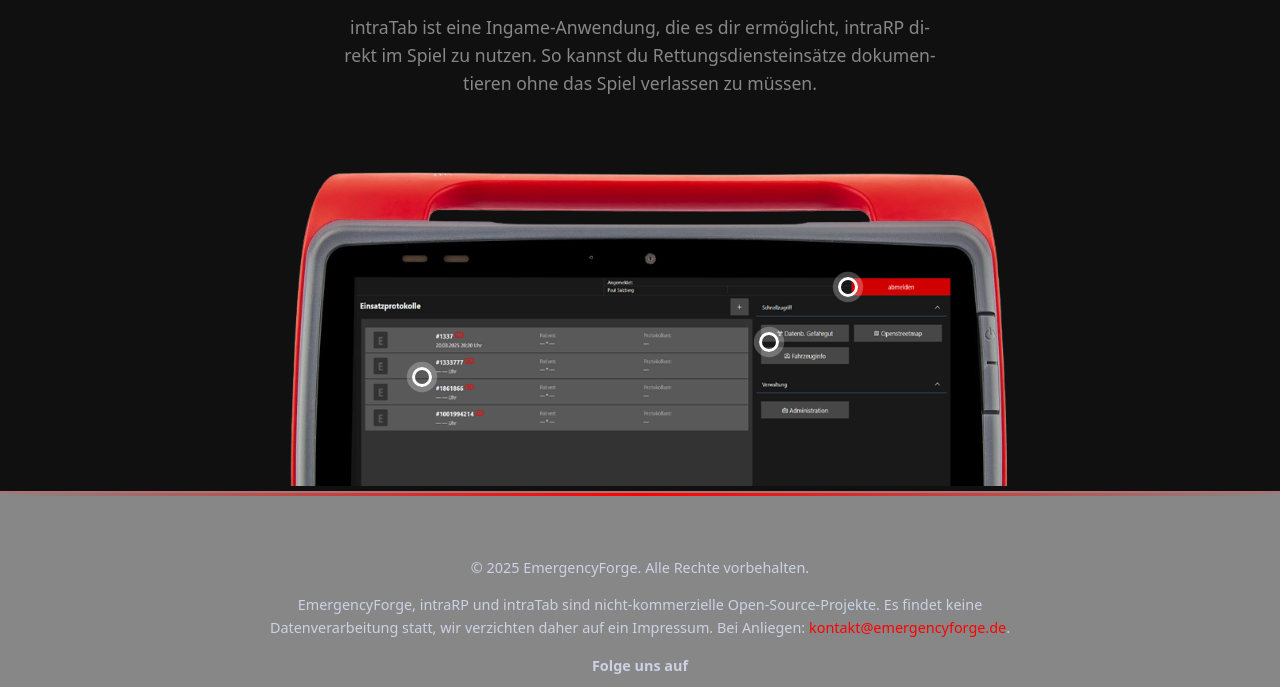
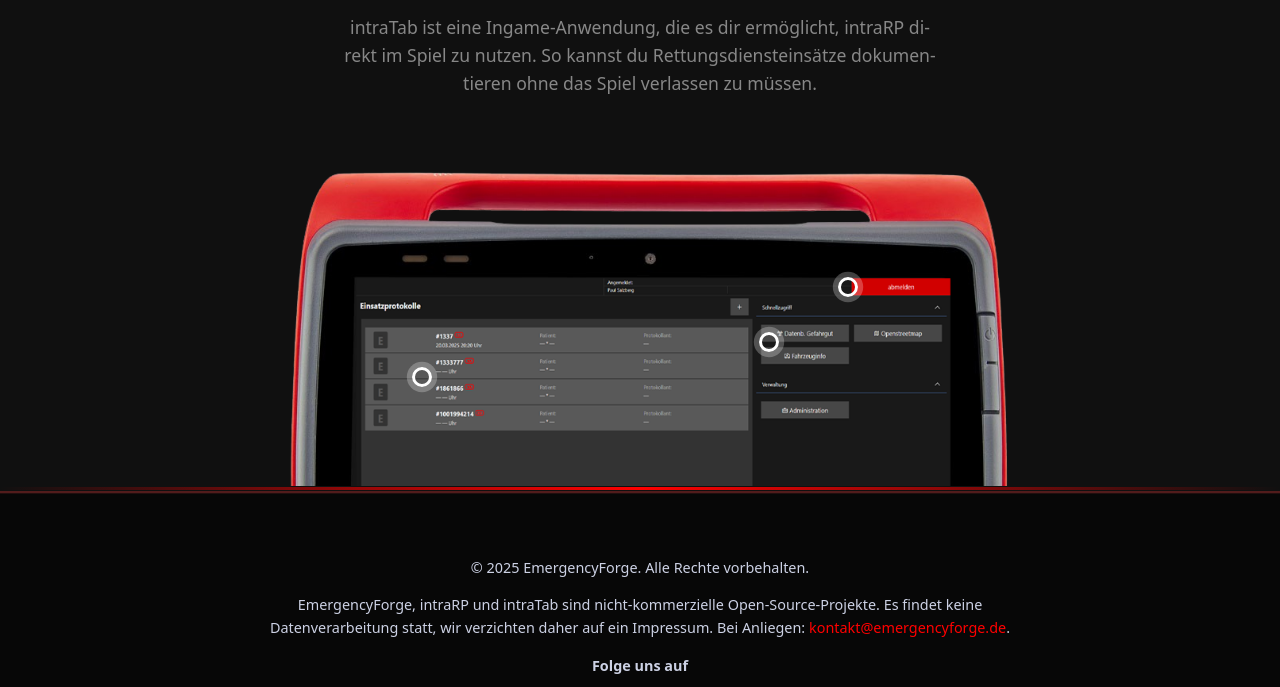
Before and after one commit to EmergencyForge/Landingpage, a plain HTML site: page index.html in a window 1280 px wide. Shown: the part 3320-4007 px from the top of the page. Drawn offline with nearby package versions, Linux system fonts and the light colour scheme; files that its build step writes are made by us from their sources.

Commit message:
Improves footer appearance and consistency

```diff
--- a/assets/css/style.scss
+++ b/assets/css/style.scss
@@ -972,7 +972,7 @@
 
 /* ===== Footer ===== */
 footer {
-  background-color: #878787;
+  background-color: rgba(7, 7, 7, 0.95);
   color: #ccd1e4;
   padding: 3rem 1rem 2rem;
   font-size: 0.9rem;
@@ -1043,6 +1043,7 @@
   position: absolute;
   top: 0;
   left: 0;
+  margin-top: -6px;
   animation: scanline 3s linear infinite;
 }
 
```
Also changed, not shown: assets/css/style.css, assets/css/style.min.css.
